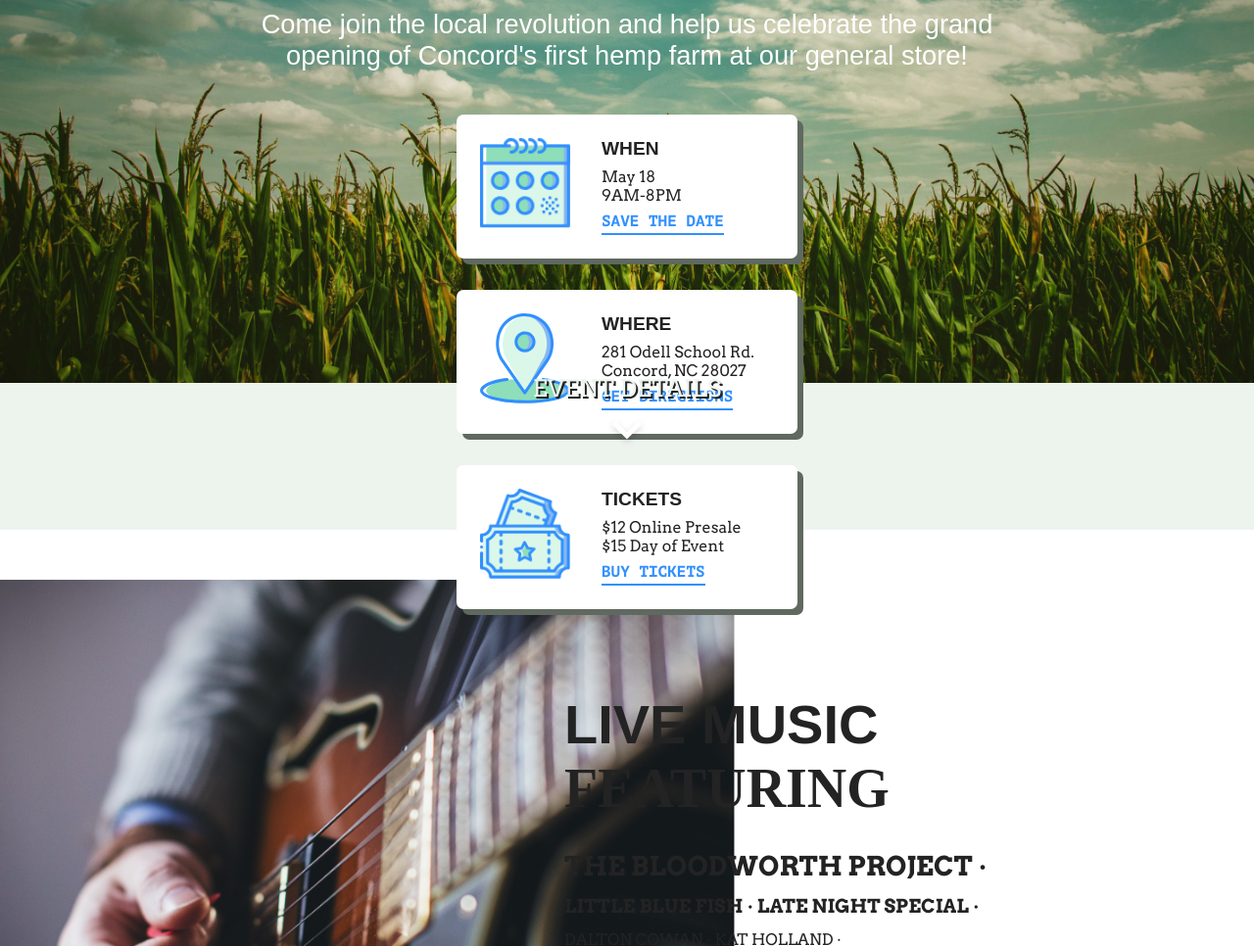
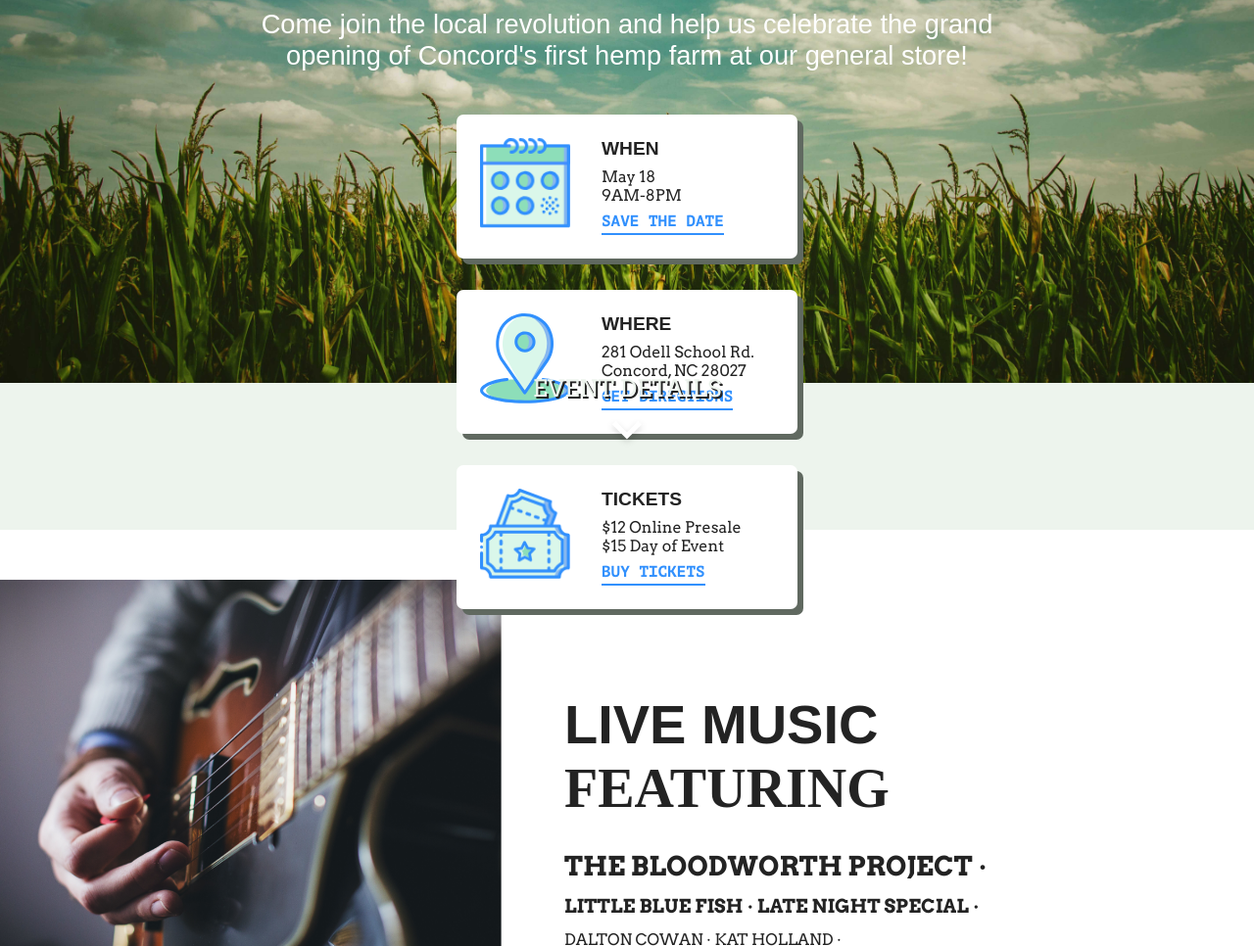
Before and after one commit to matthew-ia/greenlife, a website: page pub/index.html in a window 1280 px wide. Shown: the part 332-1298 px from the top of the page at 98% size. Drawn offline with Linux system fonts and the light colour scheme; a web font is replaced by a local one.

Commit message:
Rel. Image Sizes

```diff
--- a/src/styles/pages/_home.scss
+++ b/src/styles/pages/_home.scss
@@ -8,8 +8,9 @@
     margin: 0 auto;
     .section-image {
       float: left;
-      width: 45%;
+      width: 45vw;
       img {
+        width: 40vw;
         max-height: 600px;
         border-top-right-radius: 24px;
         border-bottom-right-radius: 24px;
```
Also changed, not shown: pub/css/style.css.
